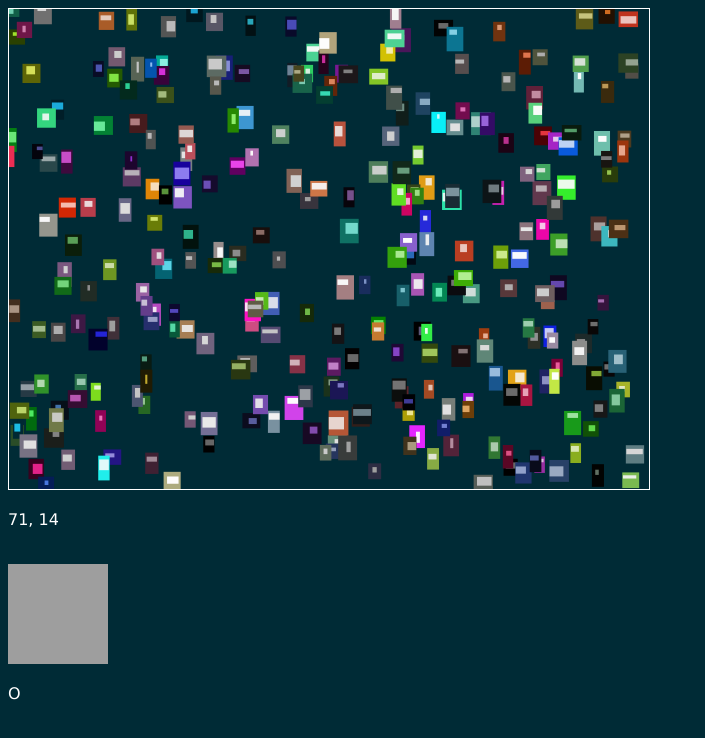
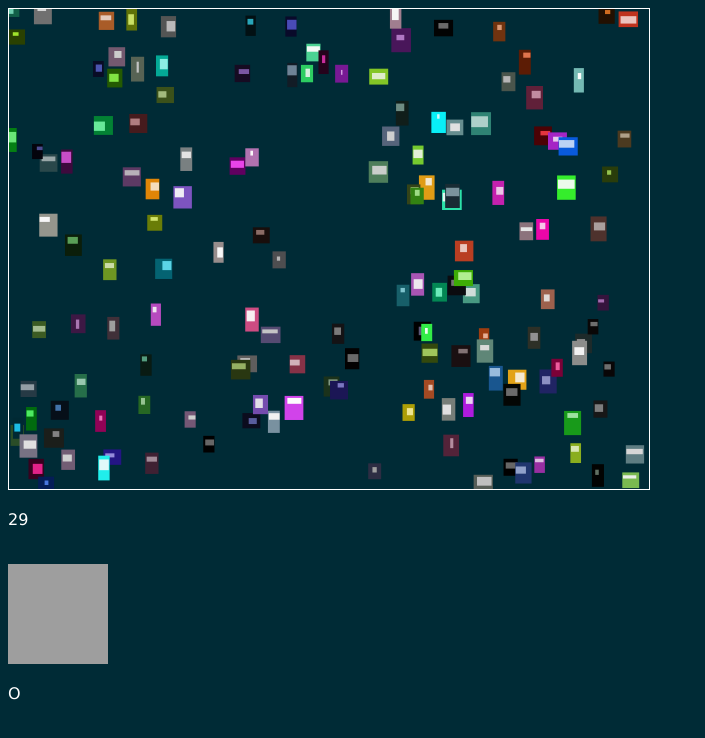
Before and after one commit to kvkontin/kvkontin.github.io, a plain HTML site: page mogus.html in a window 1280 px wide. Shown: the whole page, without its empty margins (0-705 px from the left). Drawn offline with Linux system fonts and the light colour scheme; grey boxes are pictures that could not be loaded.

Commit message:
rewrite fps regulation

```diff
--- a/mogus.html
+++ b/mogus.html
@@ -26,9 +26,8 @@ body {
 const targetFPS = 30;
 const targetMillisPerFrame = 1000/targetFPS;
 let fpsUpdateTimestamp = Date.now();
-let currentInterframeDelay = 20;
 let globalCounter = 0;
-
+let lastFrameTimestamp = 0;
 let customCanvas = document.getElementById("customCanvas");
 let canvasContext = customCanvas.getContext("2d");
 let canvasText = document.getElementById("canvasText");
@@ -46,7 +45,16 @@ function onTickerTimeout() {
 	window.setTimeout(onTickerTimeout, 1000-now.getMilliseconds());
 }
 
-function onCanvasTimeout() {
+function onCanvasTimeout(timestamp) {
+
+	window.requestAnimationFrame(onCanvasTimeout);
+	globalCounter += 1;
+
+	// only draw anything if an interframe period has in fact passed
+	if(timestamp < lastFrameTimestamp+targetMillisPerFrame) {
+		return;
+	}
+
 	// painting
 	let randomCoords = [640*Math.random()-10, 480*Math.random()-10, 10*Math.random()+10, 10*Math.random()+15];
 	let topMargin = randomCoords[3]*Math.random()*0.2+2;
@@ -63,7 +71,9 @@ function onCanvasTimeout() {
 	canvasContext.fillStyle = randomColor;
 	canvasContext.fillRect(randomCoords[0]+leftMargin,randomCoords[1]+topMargin,randomCoords[2]-rightMargin-leftMargin,randomCoords[3]-bottomMargin);
 
-	// fps regulation
+	lastFrameTimestamp = lastFrameTimestamp+targetMillisPerFrame;
+
+	// fps debugging
 	let currentDate = Date.now();
 	let difference = currentDate - oldDate;
 	let fpsUpdatedDifference = currentDate - fpsUpdateTimestamp;
@@ -72,17 +82,12 @@ function onCanvasTimeout() {
 	if(difference != 0) {
 		fps = 1000/difference;
 	}
-	if(fpsUpdatedDifference>100 && currentDate % 10 < 1) {
-		canvasText.innerHTML = fps.toFixed(0)+", "+currentInterframeDelay.toFixed(0);
-		fpsUpdatedTimestamp = currentDate;
-	}
-	currentInterframeDelay = targetMillisPerFrame - difference;
-	globalCounter += 1;
-	window.setTimeout(onCanvasTimeout, Math.max(currentInterframeDelay, 1));
+	canvasText.innerHTML = fps.toFixed(0);
+	fpsUpdatedTimestamp = currentDate;
 }
 
 window.setTimeout(onTickerTimeout, 1000);
-window.setTimeout(onCanvasTimeout, 20);
+window.requestAnimationFrame(onCanvasTimeout);
 </script>
 
 </body>
```
